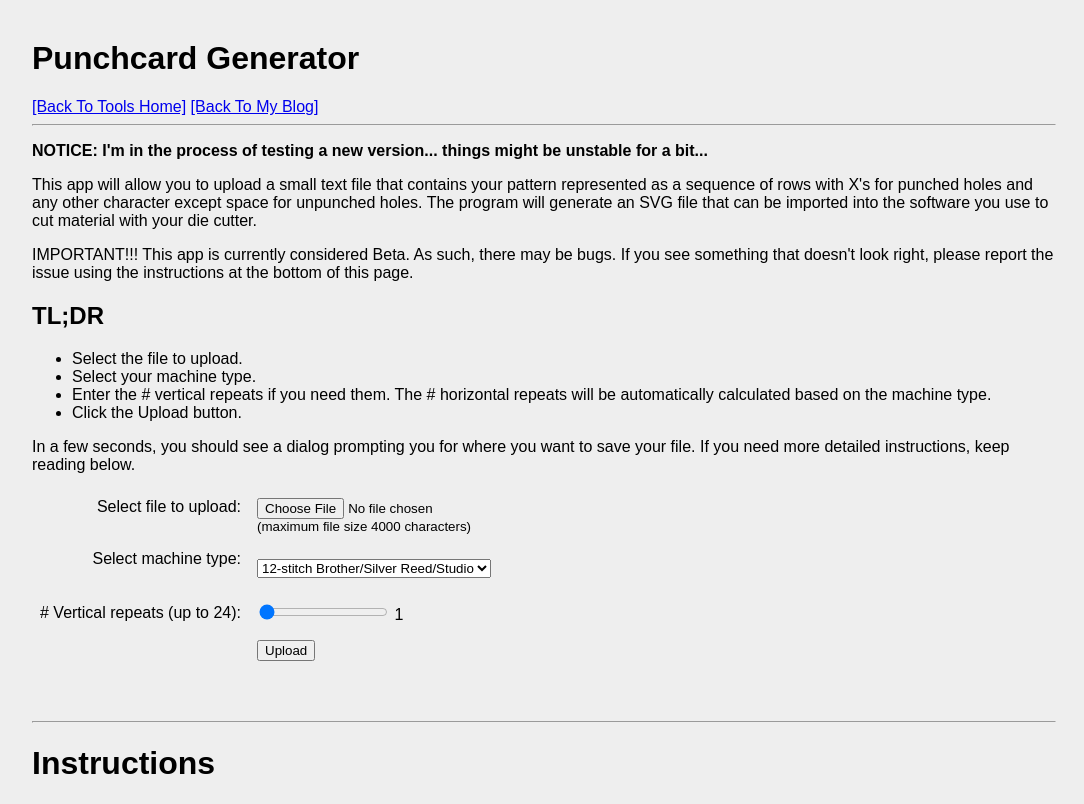
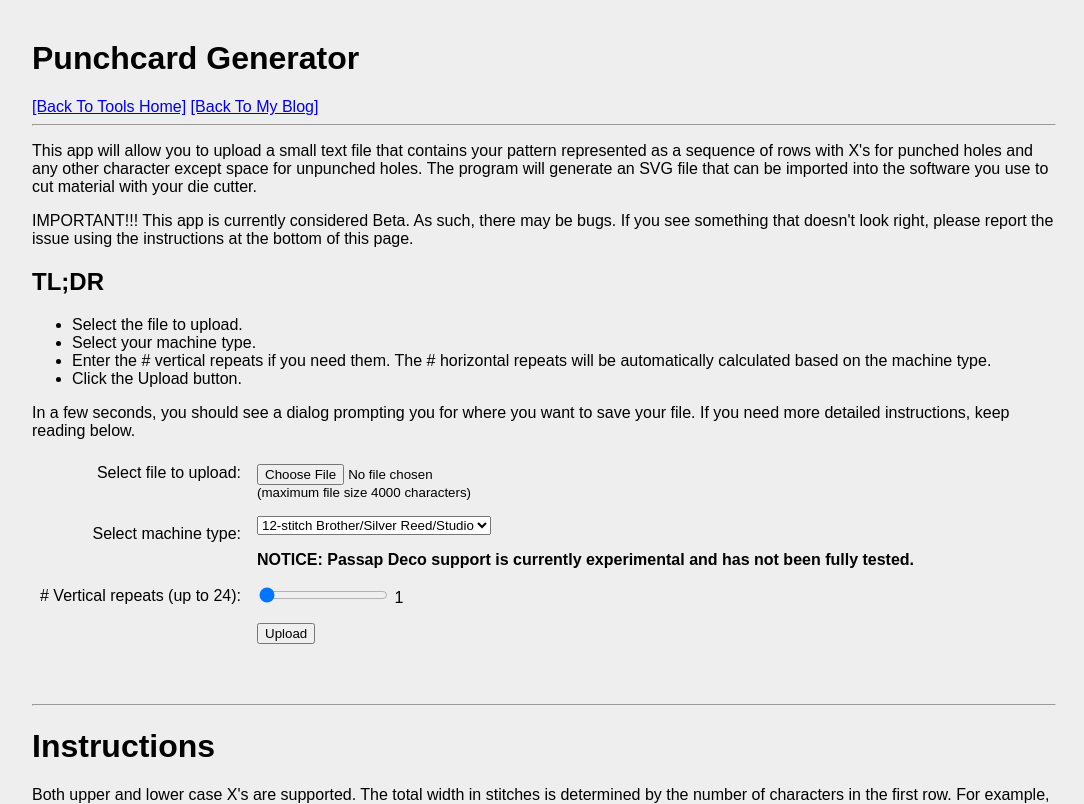
Before and after one commit to brendabell/knittingtools, a Python web app: template templates/pcgenerator.html in a window 1280 px wide. Shown: the top 804 px of the page, without its empty margins (96-1180 px from the left). Run offline with Jinja, Linux system fonts and the light colour scheme; the template is opened without the code that fills it, so the values that code supplies are empty.

Commit message:
Fixed notice

```diff
--- a/templates/pcgenerator.html
+++ b/templates/pcgenerator.html
@@ -26,8 +26,6 @@
 		<h1>Punchcard Generator</h1>
 		<a href="/knittingtools">[Back To Tools Home]</a>&nbsp;<a href="http://www.brendaabell.com">[Back To My Blog]</a>
 		<hr>
-
-		<p><b>NOTICE: I'm in the process of testing a new version... things might be unstable for a bit...</b>
 
 		<p>This app will allow you to upload a small text file that contains your pattern represented as a sequence of rows with X's for punched holes and any other character except space for unpunched holes. The program will generate an SVG file that can be imported into the software you use to cut material with your die cutter.
 		<p>IMPORTANT!!! This app is currently considered Beta. As such, there may be bugs. If you see something that doesn't look right, please report the issue using the instructions at the bottom of this page.
@@ -62,7 +60,8 @@
 							<option value="24-stitch-br-sr">24-stitch Brother/Silver Reed/Studio</option>
 							<option value="40-stitch-deco">40-stitch Passap Deco</option>
 						</select>
-					</td>
+						<p><b>NOTICE: Passap Deco support is currently experimental and has not been fully tested.</b>
+				</td>
 				</tr>
 				<tr>
 					<td style="text-align:right"># Vertical repeats (up to 24):</td>
```
